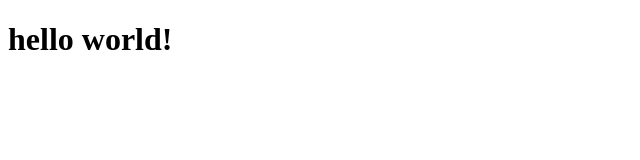
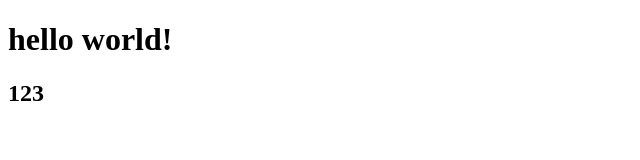
Before and after one commit to antspw-tim/antspw-tim.github.io, a plain HTML site: page index.html in a window 1280 px wide. Shown: the full height of the page, 0-640 px from the left. Drawn offline with Linux system fonts and the light colour scheme.

Commit message:
Update index.html

```diff
--- a/index.html
+++ b/index.html
@@ -7,5 +7,6 @@
 </head>
 <body>
     <h1>hello world!</h1>
+    <h2>123</h2>
 </body>
 </html>
```
